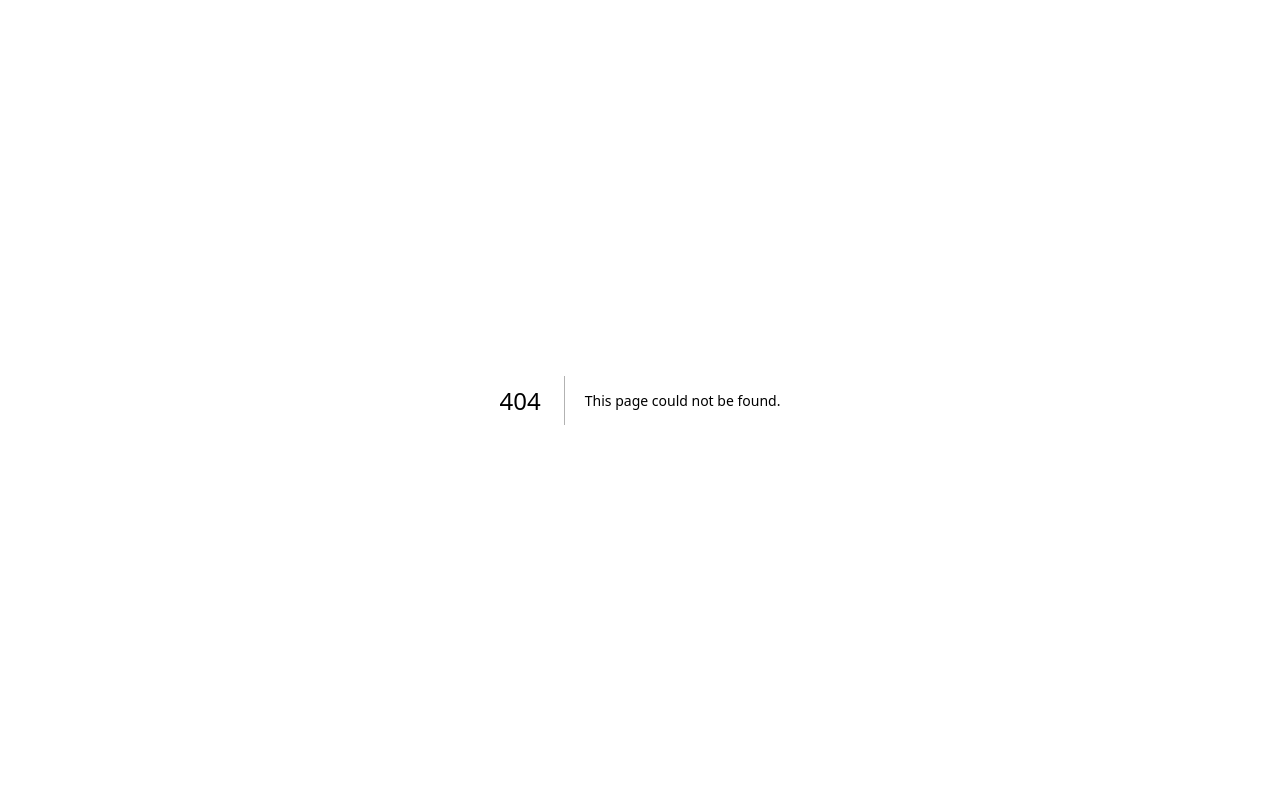
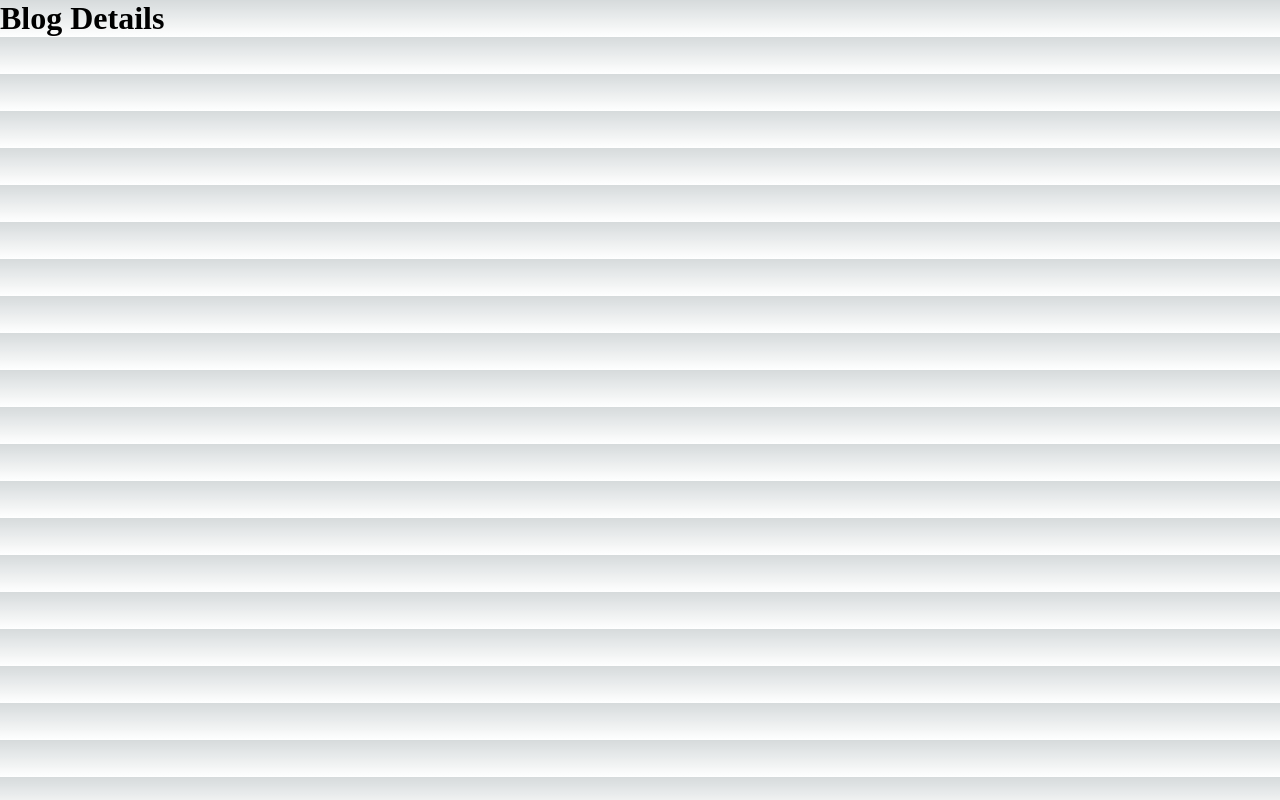
Before and after one commit to Cluab/my-site, a Next.js app: page /blog in a window 1280 px wide. Before the commit this address had no page. Built offline with nearby package versions, Linux system fonts and the light colour scheme.

Commit message:
Add main application layouts

```diff
--- /dev/null
+++ b/src/app/blog/[...slug]/page.tsx
@@ -0,0 +1,8 @@
+export default function BlogDetailsPage() {
+
+    return (
+        <>
+            <h1>Blog Details</h1>
+        </>
+    )
+}
```
Also changed, not shown: src/app/blog/page.tsx (added, +7 -0 lines), src/app/contact/page.tsx (added, +7 -0 lines).
